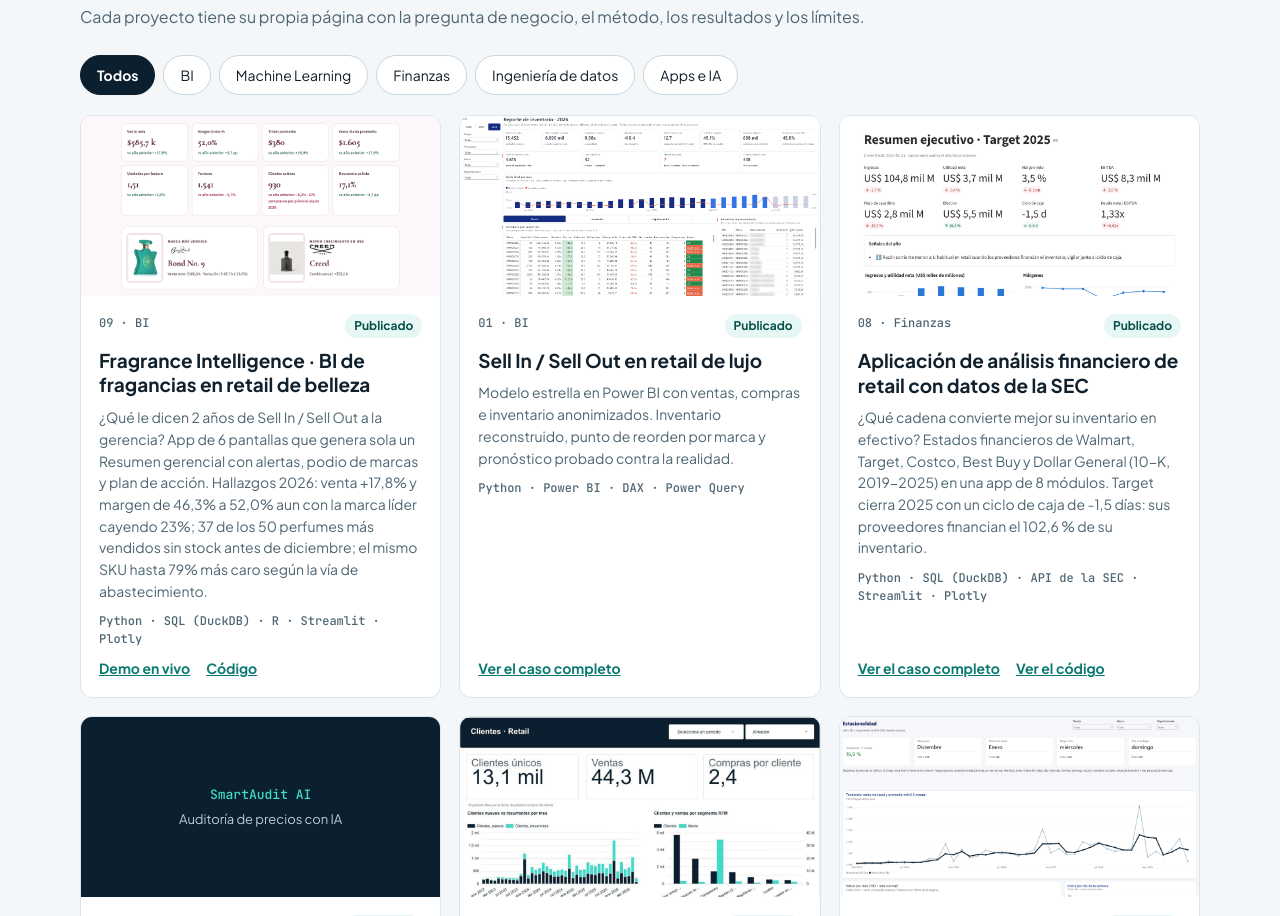
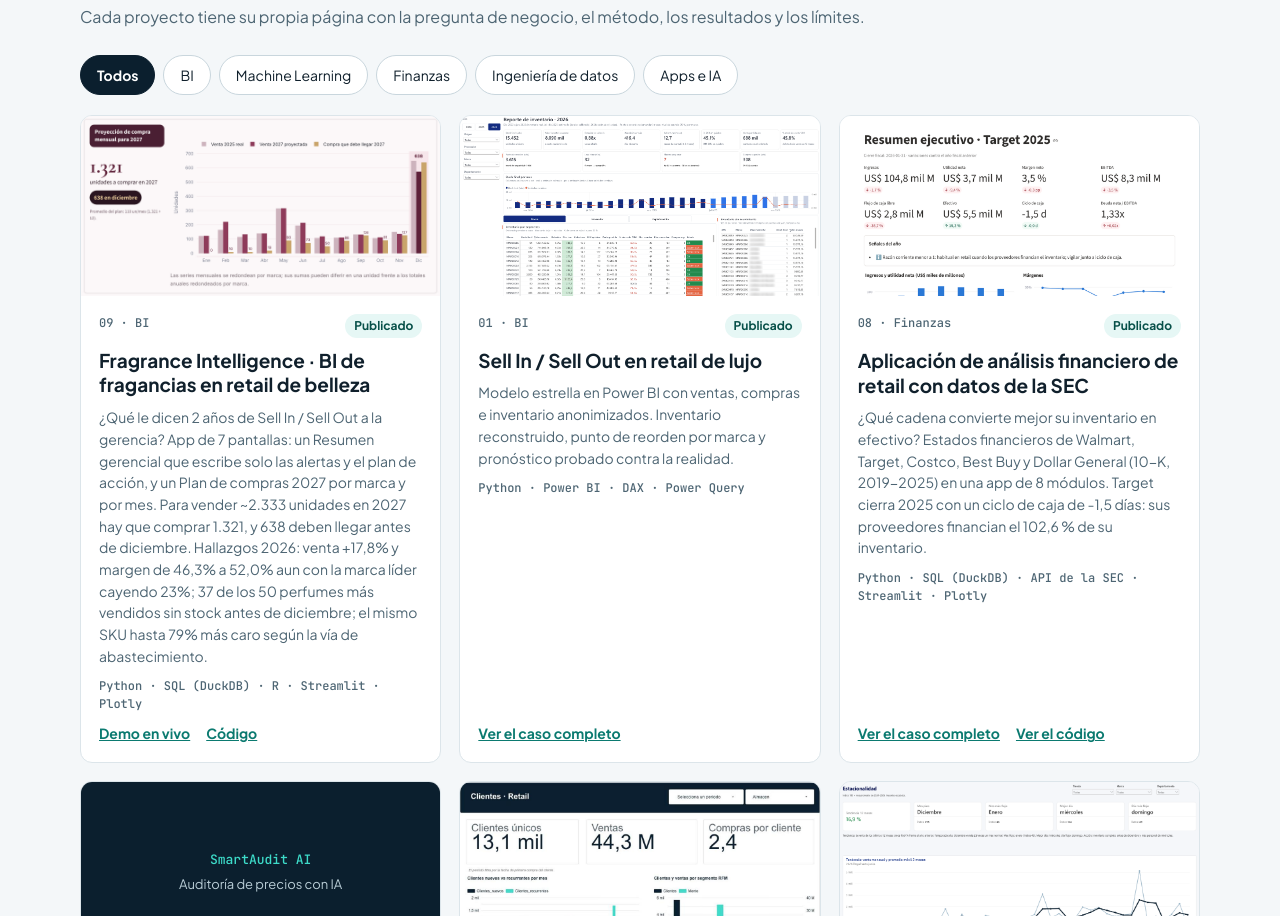
Before and after one commit to mgabrielafiguera-pixel/proyecto-bi-retail, a plain HTML site: page portafolio/index.html in a window 1280 px wide. Shown: the part 1431-2347 px from the top of the page. Drawn offline with Linux system fonts and the light colour scheme.

Commit message:
Agrega Plan de compras 2027 a la tarjeta de Fragrance Intelligence
Co-Authored-By: Claude Opus 5.5 <noreply@anthropic.com>
Claude-Session: https://claude.ai/code/session_01H3xmyyPorcNXkTx8MRsFSu

```diff
--- a/portafolio/index.html
+++ b/portafolio/index.html
@@ -80,11 +80,11 @@
     </div>
     <div class="proyectos">
       <article class="proyecto" data-area="bi">
-        <img class="imagen" src="img/25_fragrance_resumen_gerencial.png" alt="Resumen gerencial de Fragrance Intelligence" loading="lazy">
+        <img class="imagen" src="img/26_fragrance_plan_compras_2027.png" alt="Pantalla Plan de compras 2027 de Fragrance Intelligence" loading="lazy">
         <div class="cuerpo">
           <div class="meta"><span class="mono">09 · BI</span><span class="estado listo">Publicado</span></div>
           <h3>Fragrance Intelligence · BI de fragancias en retail de belleza</h3>
-          <p>¿Qué le dicen 2 años de Sell In / Sell Out a la gerencia? App de 6 pantallas que genera sola un Resumen gerencial con alertas, podio de marcas y plan de acción. Hallazgos 2026: venta +17,8% y margen de 46,3% a 52,0% aun con la marca líder cayendo 23%; 37 de los 50 perfumes más vendidos sin stock antes de diciembre; el mismo SKU hasta 79% más caro según la vía de abastecimiento.</p>
+          <p>¿Qué le dicen 2 años de Sell In / Sell Out a la gerencia? App de 7 pantallas: un Resumen gerencial que escribe solo las alertas y el plan de acción, y un Plan de compras 2027 por marca y por mes. Para vender ~2.333 unidades en 2027 hay que comprar 1.321, y 638 deben llegar antes de diciembre. Hallazgos 2026: venta +17,8% y margen de 46,3% a 52,0% aun con la marca líder cayendo 23%; 37 de los 50 perfumes más vendidos sin stock antes de diciembre; el mismo SKU hasta 79% más caro según la vía de abastecimiento.</p>
           <div class="mono" style="font-size: 12px; color: var(--texto-2)">Python · SQL (DuckDB) · R · Streamlit · Plotly</div>
           <div style="margin-top: auto; display: flex; flex-wrap: wrap; gap: 16px">
             <a class="ver" href="https://fragrance-intelligence.streamlit.app">Demo en vivo</a>
```
Also changed, not shown: portafolio/img/26_fragrance_plan_compras_2027.png (added).
